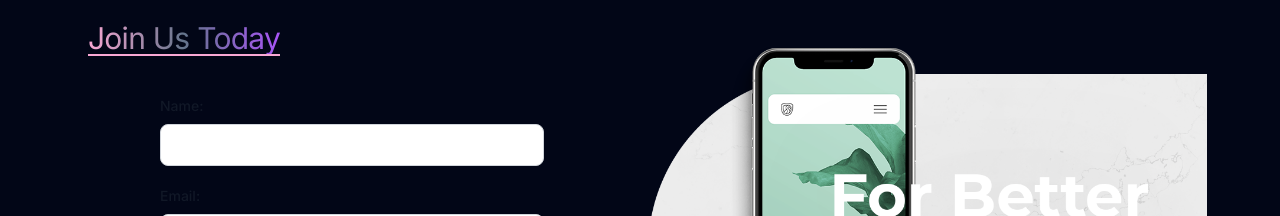
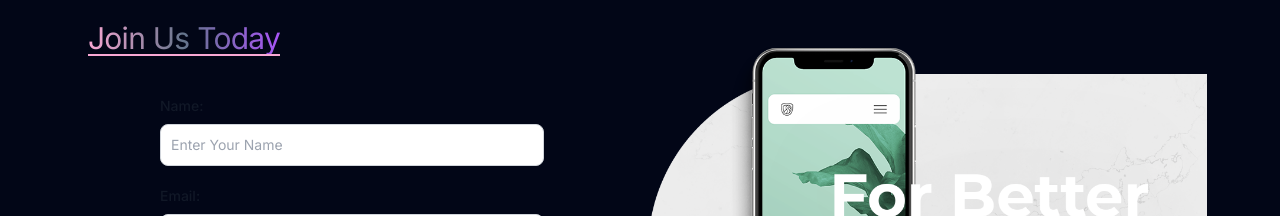
Before and after one commit to AshiqAshokan/Chmm-College, a React (Vite) app in the folder Frontend/: page / in a window 1280 px wide. Shown: the part 1720-1936 px from the top of the page. Built offline with nearby package versions, Linux system fonts and the light colour scheme; no server answers.

Commit message:
Contact.jsx

```diff
--- a/Frontend/src/Components/Contact.jsx
+++ b/Frontend/src/Components/Contact.jsx
@@ -67,7 +67,7 @@
           <input
             type="text"
             id="name"
-            className="bg-white border border-gray-300 text-black text-sm rounded-lg focus:ring-blue-500 focus:border-blue-500 block w-full p-2.5 dark:bg-white dark:border-gray-600 dark:placeholder-gray-400 dark:text-black dark:focus:ring-blue-500 dark:focus:border-blue-500"
+            className="bg-white border border-gray-300 text-black text-sm rounded-lg focus:ring-blue-500 focus:border-blue-500 block w-full p-2.5 dark:bg-white dark:border-gray-600 dark:placeholder-gray-400 dark:text-black dark:focus:ring-blue-500 dark:focus:border-blue-500" placeholder="Enter Your Name"
             value={name}
             onChange={(e) => setName(e.target.value)}
           />
```
